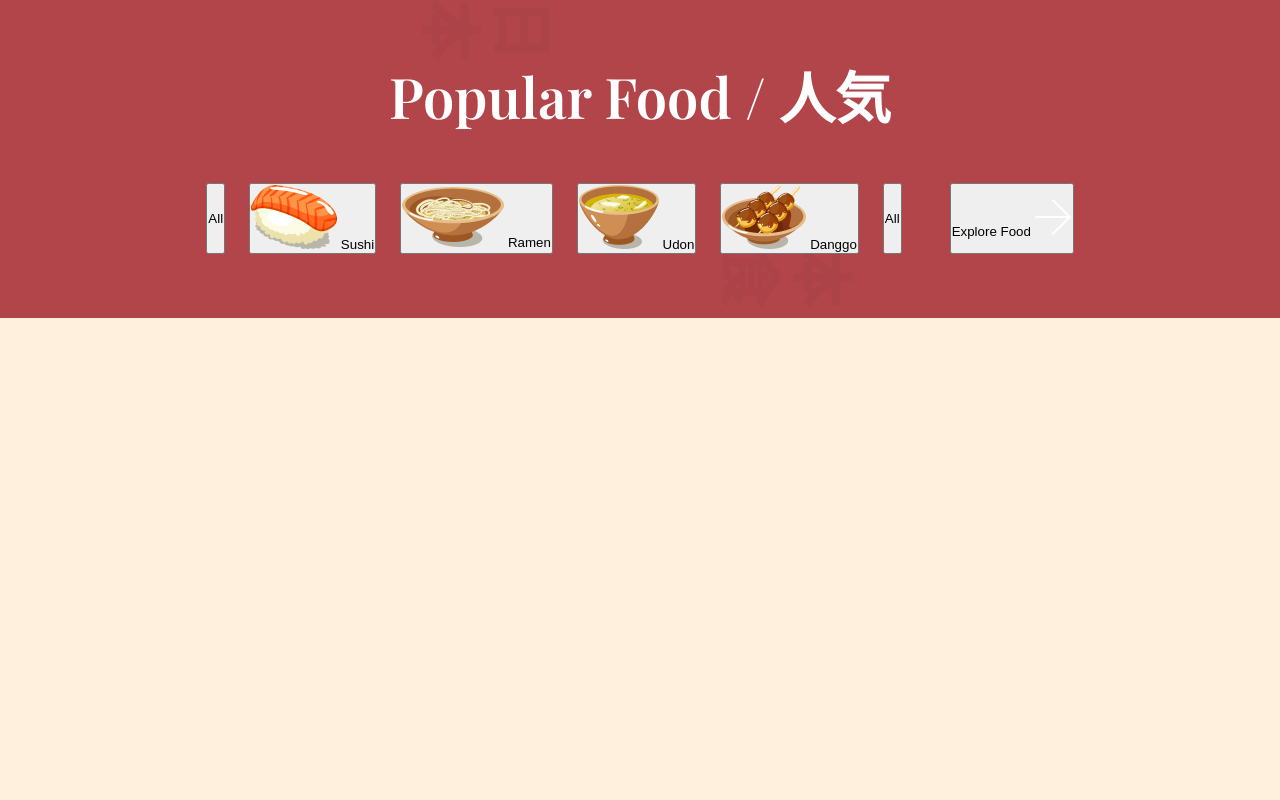
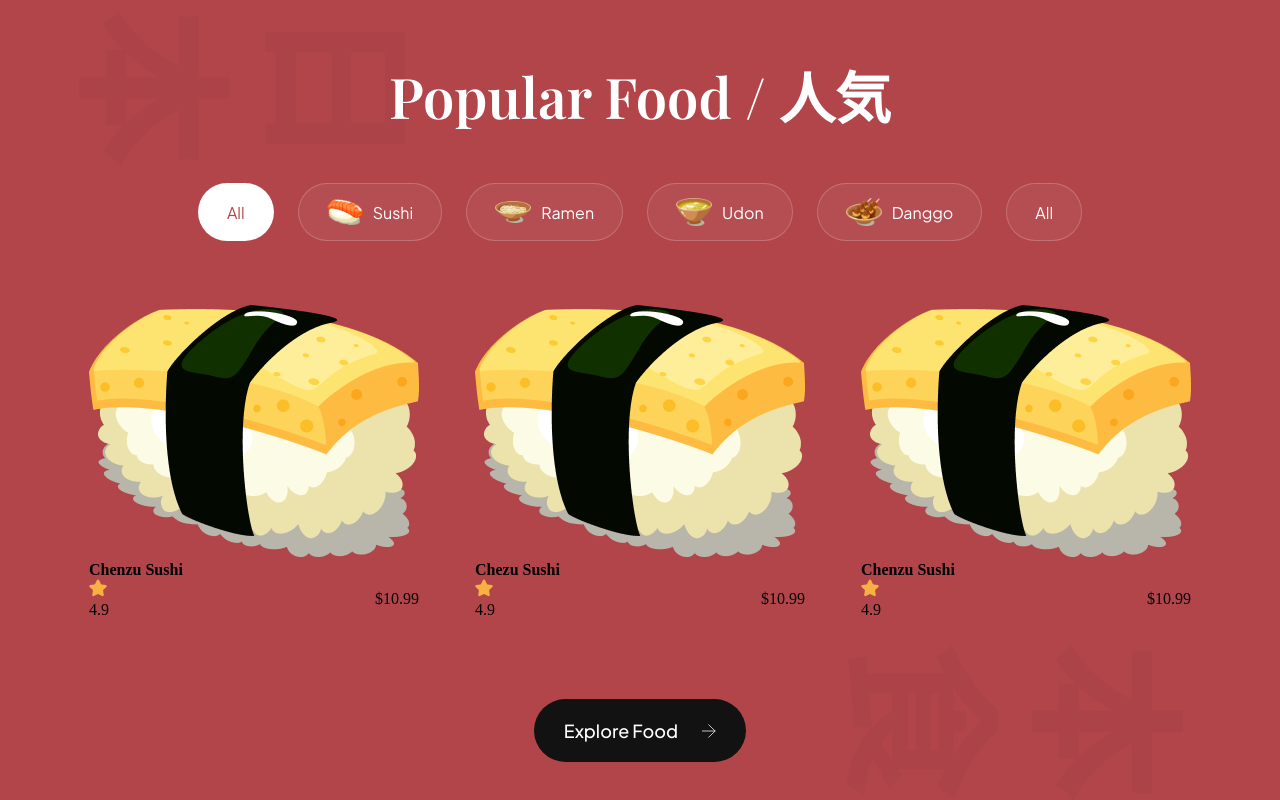
Before and after one commit to linhngkh/sushi-landing-page, a website built with Vite: page index.html in a window 1280 px wide. Shown: the part 1556-2356 px from the top of the page. Before the commit the page ends 1874 px from the top, so only its background shows below. Built offline with nearby package versions, Linux system fonts and the light colour scheme.

Commit message:
active menu

```diff
--- a/css/sections/popular.css
+++ b/css/sections/popular.css
@@ -31,3 +31,75 @@
   justify-content: center;
   gap: 24px;
 }
+
+.popular-foods__filters-btn {
+  padding: 10px 28px;
+
+  display: flex;
+  flex-direction: row;
+  align-items: center;
+  gap: 10px;
+  /* glassy look */
+  background: rgba(255, 255, 255, 0.05);
+  border: 1px solid rgba(255, 255, 255, 0.2);
+  border-radius: 46px;
+
+  font-size: 16px;
+  font-weight: 300px;
+  line-height: 25px;
+  font-family: var(--plus-jakarta-sans);
+  color: #fff;
+  cursor: pointer;
+}
+
+.popular-foods__filters-btn img {
+  width: 36px;
+  height: 36px;
+  object-fit: contain;
+}
+
+.popular-foods__filters-btn.active {
+  background-color: #fff;
+  color: var(--primary-color);
+}
+
+.popular-foods__filters-btn:hover {
+  background-color: #fff;
+  color: var(--primary-color);
+}
+
+.popular-foods__catalogue {
+  margin-top: 64px;
+
+  display: flex;
+  justify-content: center;
+  align-items: flex-end;
+  flex-wrap: wrap;
+  gap: 56px;
+}
+
+.popular-foods__button {
+  width: fit-content;
+
+  padding: 20px 30px;
+  margin: 80px auto 0;
+
+  font-weight: 500;
+  font-size: 18px;
+  line-height: 23px;
+  font-family: var(--plus-jakarta-sans);
+  color: #fff;
+
+  border: none;
+  outline: none;
+  background: var(--secondary-color);
+  border-radius: 64px;
+  cursor: pointer;
+}
+
+.popular-foods__button img {
+  width: 14px;
+  height: 14px;
+  object-fit: contain;
+  margin-left: 21px;
+}
--- a/index.html
+++ b/index.html
@@ -137,12 +137,55 @@
 
                 All
             </button>
-            <div class="popular-foods__catalogue"></div>
-            <button class="popular-foods__button">Explore Food
+        </div>
 
-                <img src="/assets/arrow-right.svg" alt="explore" />
-            </button>
+        <!-- catalogue -->
+        <div class="popular-foods__catalogue">
+            <!-- 1 -->
+            <article class="popular-foods__card">
+                <img src="assets/sushi-12.png" alt="sushi-12" class="popular-foods__image">
+                <h4 class="popular-foods__card-title">Chenzu Sushi</h4>
+
+                <div class="popular-foods__card-details flex-between">
+                    <div class="popular-foods__card-rating">
+                        <img src="assets/star.svg" alt="star">
+                        <p>4.9</p>
+                    </div>
+                    <p class="popular-foods__card-price">$10.99</p>
+                </div>
+            </article>
+            <!-- 2 -->
+            <article class="popular-foods__card active-card">
+                <img src="assets/sushi-12.png" alt="sushi-12" class="popular-foods__image">
+                <h4 class="popular-foods__card-title">Chezu Sushi</h4>
+
+                <div class="popular-foods__card-details flex-between">
+                    <div class="popular-foods__card-rating">
+                        <img src="assets/star.svg" alt="star">
+                        <p>4.9</p>
+                    </div>
+                    <p class="popular-foods__card-price">$10.99</p>
+                </div>
+            </article>
+            <!-- 3 -->
+            <article class="popular-foods__card">
+                <img src="assets/sushi-12.png" alt="sushi-12" class="popular-foods__image">
+                <h4 class="popular-foods__card-title">Chenzu Sushi</h4>
+
+                <div class="popular-foods__card-details flex-between">
+                    <div class="popular-foods__card-rating">
+                        <img src="assets/star.svg" alt="star">
+                        <p>4.9</p>
+                    </div>
+                    <p class="popular-foods__card-price">$10.99</p>
+                </div>
+            </article>
         </div>
+        <button class="popular-foods__button">Explore Food
+
+            <img src="/assets/arrow-right.svg" alt="explore" />
+        </button>
+
     </section>
 
     <script src="js/script.js" type="module"></script>
```
